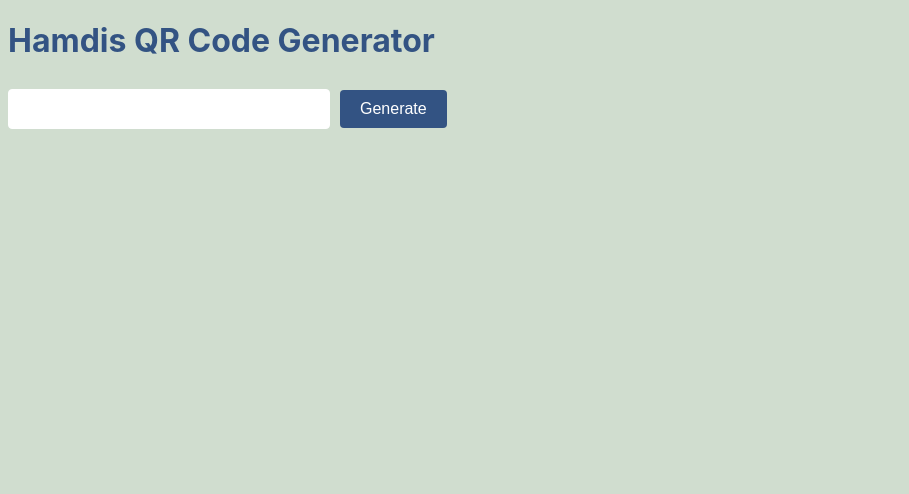
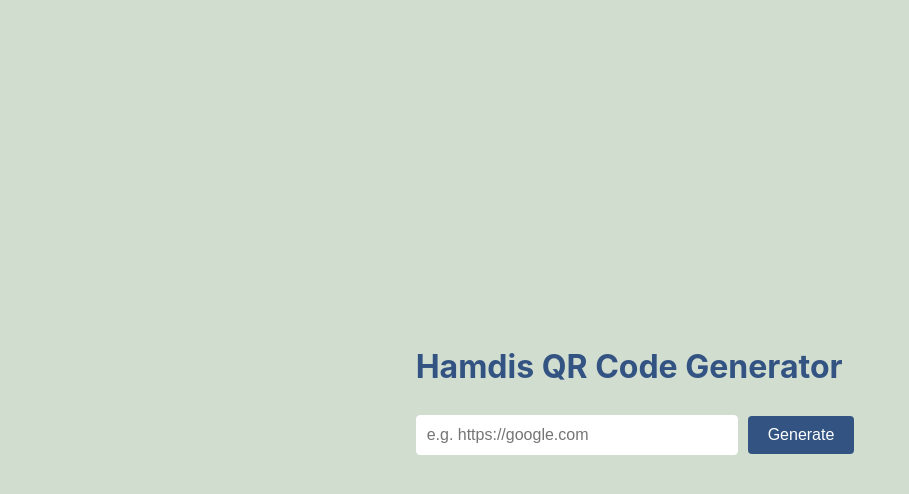
Before and after one commit to Technigo/project-custom-hooks-qr-code-generator-vite, a React (Vite) app: page / in a window 1280 px wide. Shown: the top 494 px of the page, without its empty margins (0-909 px from the left). Built offline with nearby package versions, Linux system fonts and the light colour scheme.

Commit message:
added placeholder and css

```diff
--- a/src/App.jsx
+++ b/src/App.jsx
@@ -28,9 +28,11 @@ export const App = () => {
       {/* {yourReactiveVariableThatTogglesTheDownloadQrCcodeOrInputField ? () : ()} */}
       {showInput ? (
         // Render input field and "Generate" button
+
         <div>
           <input
             type="text"
+            placeholder="e.g. https://google.com"
             value={url}
             onChange={(e) => setUrl(e.target.value)}
           />
--- a/src/index.css
+++ b/src/index.css
@@ -6,6 +6,11 @@
   -webkit-font-smoothing: antialiased;
   -moz-osx-font-smoothing: grayscale;
   background-color: rgba(119, 157, 116, 0.341);
+
+  display: flex;
+  align-items: center;
+  justify-content: center;
+  height: 100vh;
 }
 
 .app {
```
